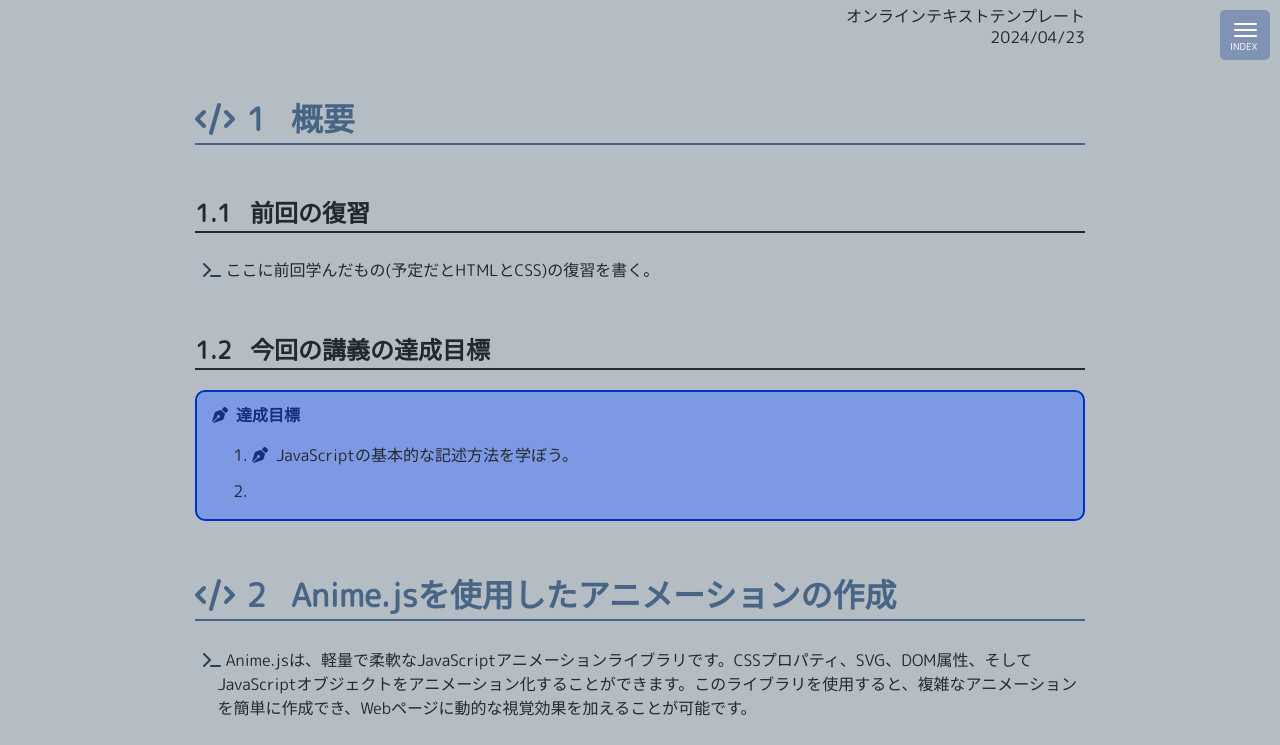
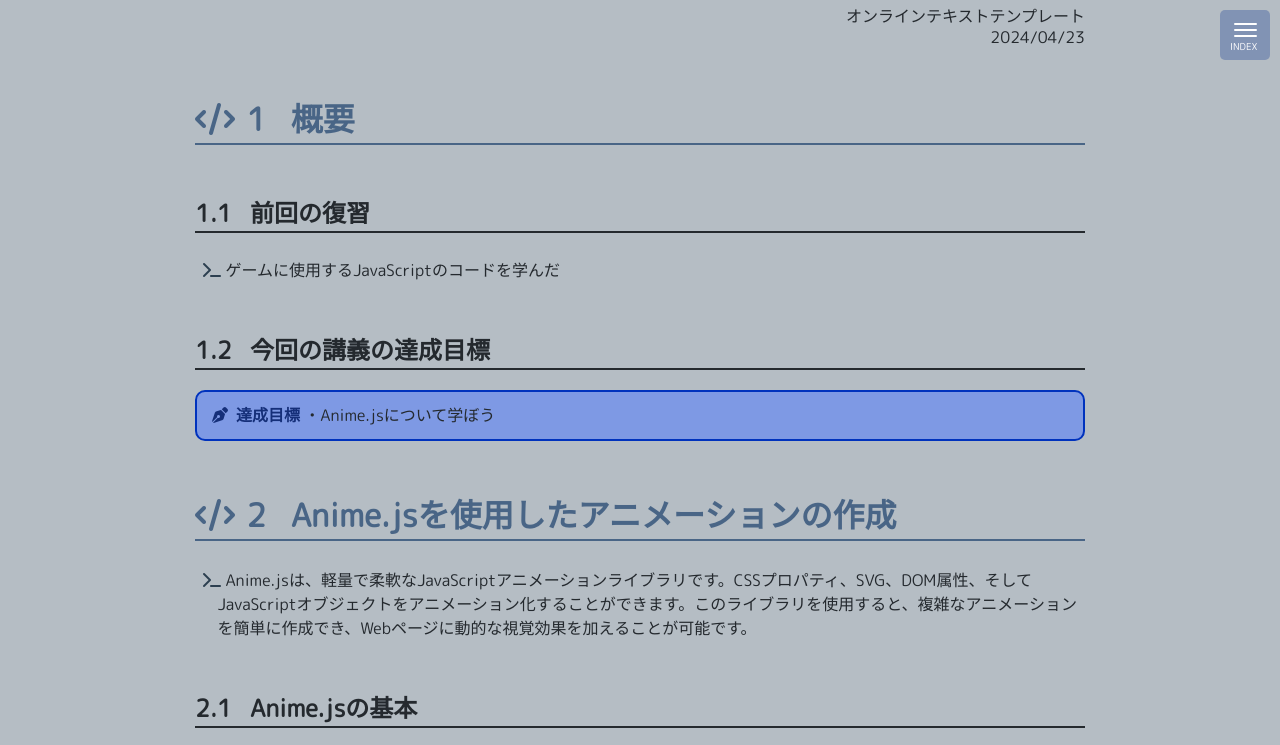
Before and after one commit to YasaiRa-men/OnlineTextTest, a plain HTML site: page js_3.html in a window 1280 px wide. Shown: the top 745 px of the page. Drawn offline with Linux system fonts and the light colour scheme.

Commit message:
Add files via upload

```diff
--- a/js_3.html
+++ b/js_3.html
@@ -81,16 +81,12 @@ class="toc-section-number">3</span> まとめ</a></li>
       <h2 data-number="1.1" id="前回の復習"><span
       class="header-section-number">1.1</span> 前回の復習</h2>
       <ul>
-      <li>ここに前回学んだもの(予定だとHTMLとCSS)の復習を書く。</li>
+      <li>ゲームに使用するJavaScriptのコードを学んだ</li>
       </ul>
       <h2 data-number="1.2" id="今回の講義の達成目標"><span
       class="header-section-number">1.2</span> 今回の講義の達成目標</h2>
       <div class="note type-intro">
-      <p><strong>達成目標</strong></p>
-      <ol type="1">
-      <li><p>JavaScriptの基本的な記述方法を学ぼう。</p></li>
-      <li></li>
-      </ol>
+      <p><strong>達成目標</strong> ・Anime.jsについて学ぼう</p>
       </div>
       <h1 data-number="2"
       id="anime.jsを使用したアニメーションの作成"><span
```
Also changed, not shown: js_0.html (+3 -5 lines), js_1.html (+2 -2 lines), 3 other files.
